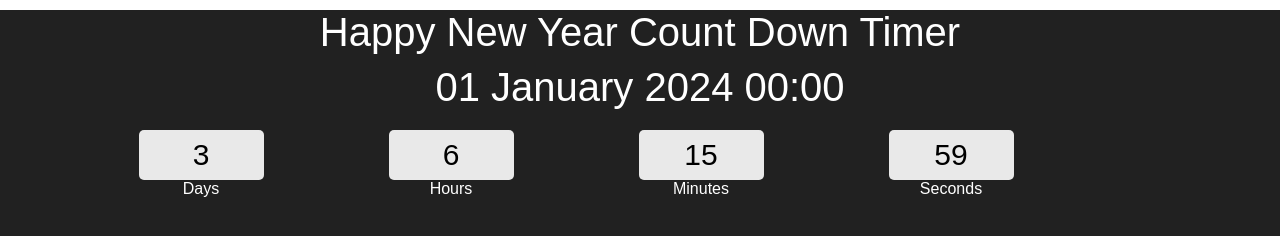
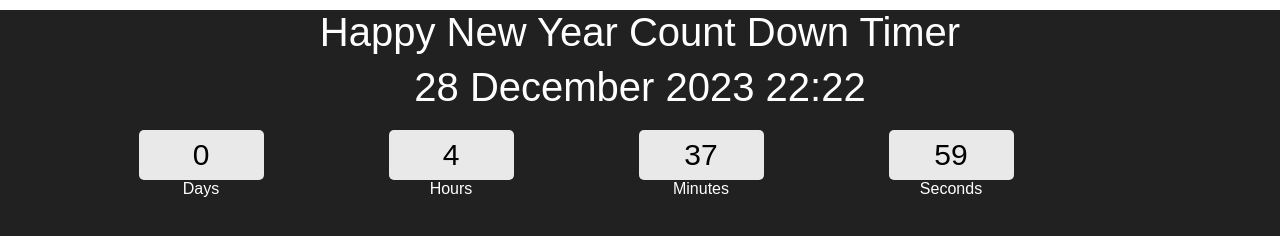
Before and after one commit to rahulsharmahere/js-countdown-timer, a plain HTML site: page index.html in a window 1280 px wide. Drawn offline with Linux system fonts and the light colour scheme.

Commit message:
Error Fixed

```diff
--- a/index.html
+++ b/index.html
@@ -12,7 +12,7 @@
 <body>
     <div class="main">
             <div class="title">Happy New Year Count Down Timer</div>
-            <div class="title" id="end-date">01 January 2024 00:00</div>
+            <div class="title" id="end-date">28 December 2023 22:22</div>
             <div class="col">
                 <div>
                     <input type="text" readonly value="0">
--- a/script.js
+++ b/script.js
@@ -8,7 +8,8 @@ const clock = () => {
 
 
     if (diff < 0){
-        console.log("Done")
+
+        console.log("Happy New Year")
         clearInterval(clearInt);
         return;
 
@@ -24,9 +25,8 @@ const clock = () => {
 }
 
 
-clock()
-
-
-const clearInt = setInterval(() => {
+let clearInt = setInterval(() => {
     clock()
 }, 1000);
+
+clock()
--- a/style.css
+++ b/style.css
@@ -13,7 +13,7 @@
 }
 
 
-.title {
+.title, .live {
     margin-top: 10px;
     color: white;
     text-align: center;
```
